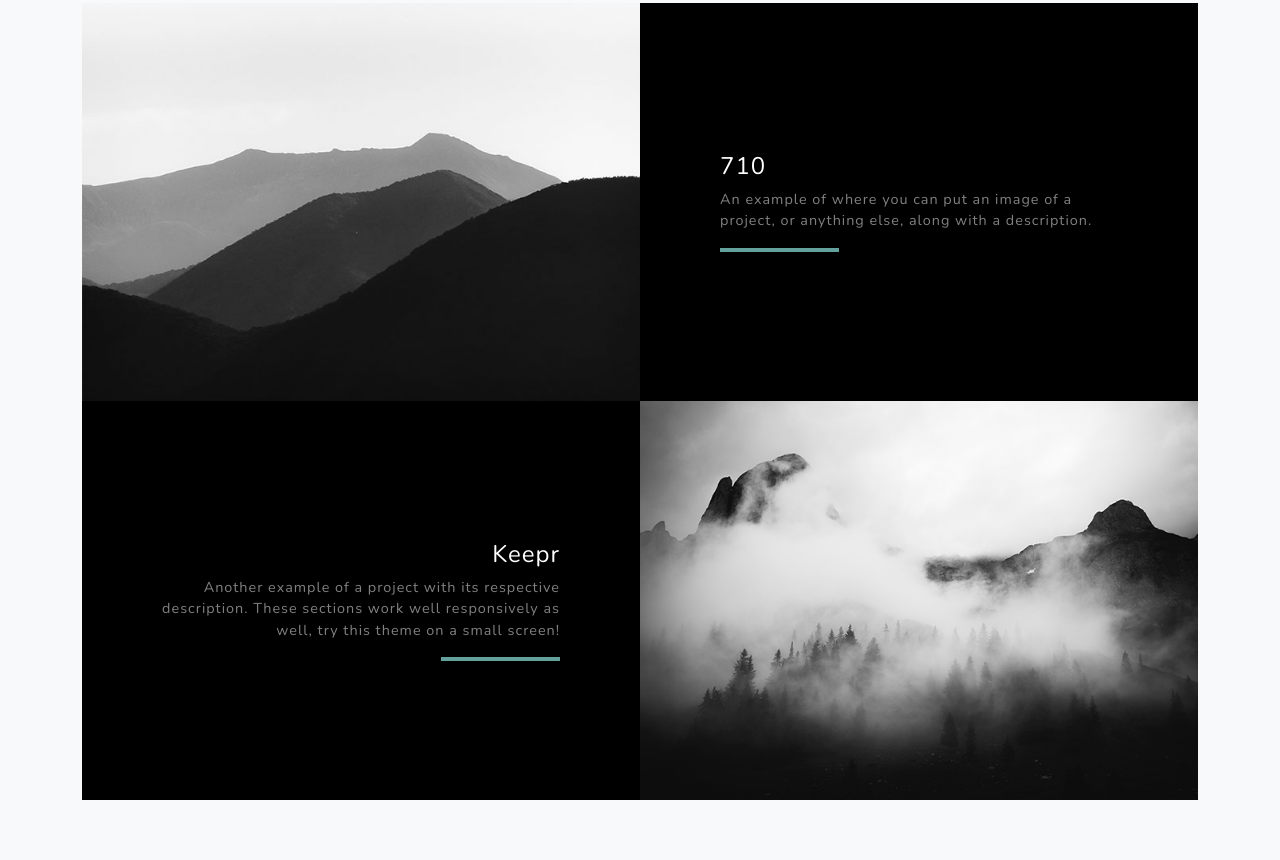
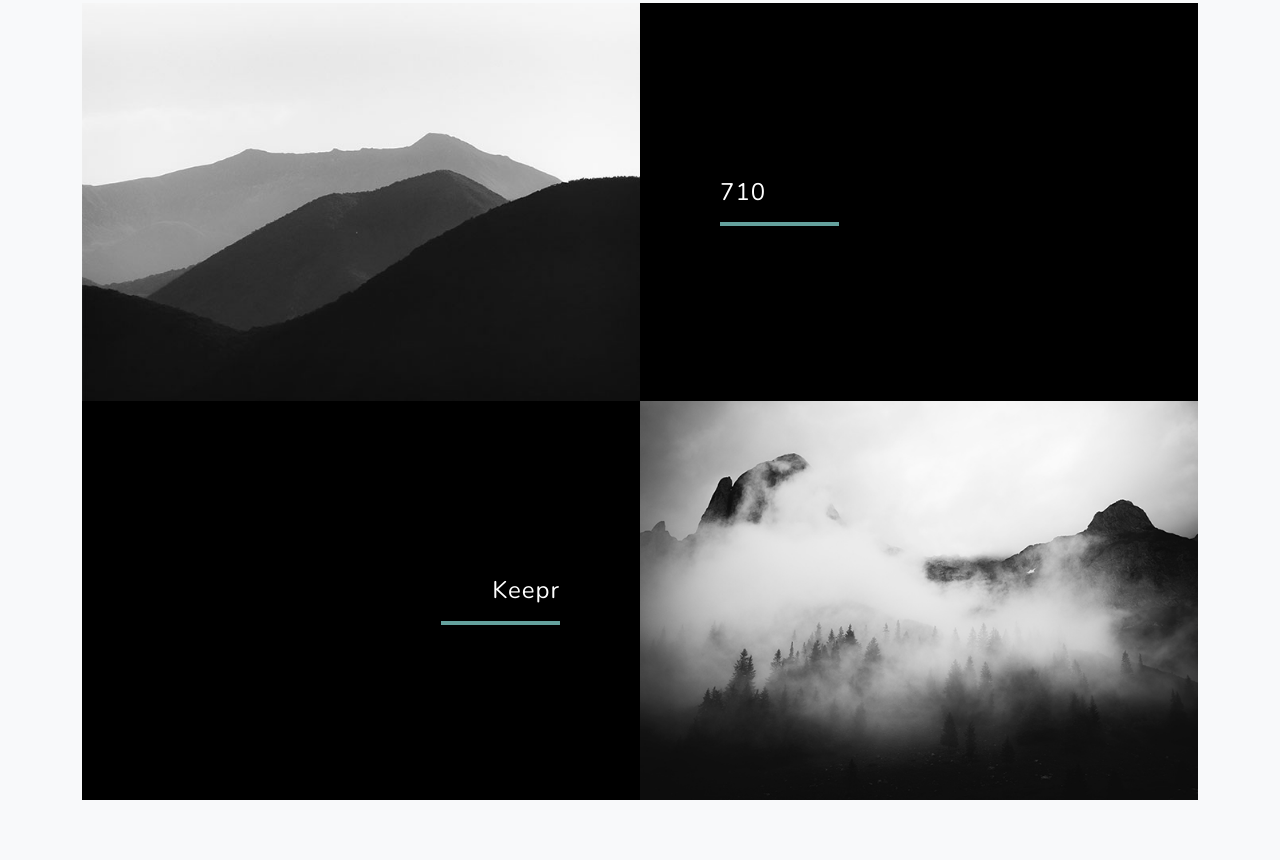
Before and after one commit to ColeyDohmen/coleydohmen.github.io, a website: page dist/index.html in a window 1280 px wide. Shown: the part 1900-2760 px from the top of the page. Drawn offline with nearby package versions, Linux system fonts and the light colour scheme.

Commit message:
projects again

```diff
--- a/dist/index.html
+++ b/dist/index.html
@@ -93,8 +93,8 @@
                         <div class="d-flex h-100">
                             <div class="project-text w-100 my-auto text-center text-lg-left">
                                 <h4 class="text-white">710</h4>
-                                <p class="mb-0 text-white-50">An example of where you can put an image of a project, or
-                                    anything else, along with a description.</p>
+                                <!-- <p class="mb-0 text-white-50">An example of where you can put an image of a project, or
+                                    anything else, along with a description.</p> -->
                                 <hr class="d-none d-lg-block mb-0 ml-0" />
                             </div>
                         </div>
@@ -109,9 +109,9 @@
                         <div class="d-flex h-100">
                             <div class="project-text w-100 my-auto text-center text-lg-right">
                                 <h4 class="text-white">Keepr</h4>
-                                <p class="mb-0 text-white-50">Another example of a project with its respective
+                                <!-- <p class="mb-0 text-white-50">Another example of a project with its respective
                                     description. These sections work well responsively as well, try this theme on a
-                                    small screen!</p>
+                                    small screen!</p> -->
                                 <hr class="d-none d-lg-block mb-0 mr-0" />
                             </div>
                         </div>
@@ -183,7 +183,7 @@
     </section>
     <!-- Footer-->
     <footer class="footer bg-black small text-center text-white-50">
-        <div class="container">Copyright &copy; Your Website 2021</div>
+        <div class="container">Copyright &copy; C.Dohmen 2021</div>
     </footer>
     <!-- Bootstrap core JS-->
     <script src="https://code.jquery.com/jquery-3.5.1.min.js"></script>
```
